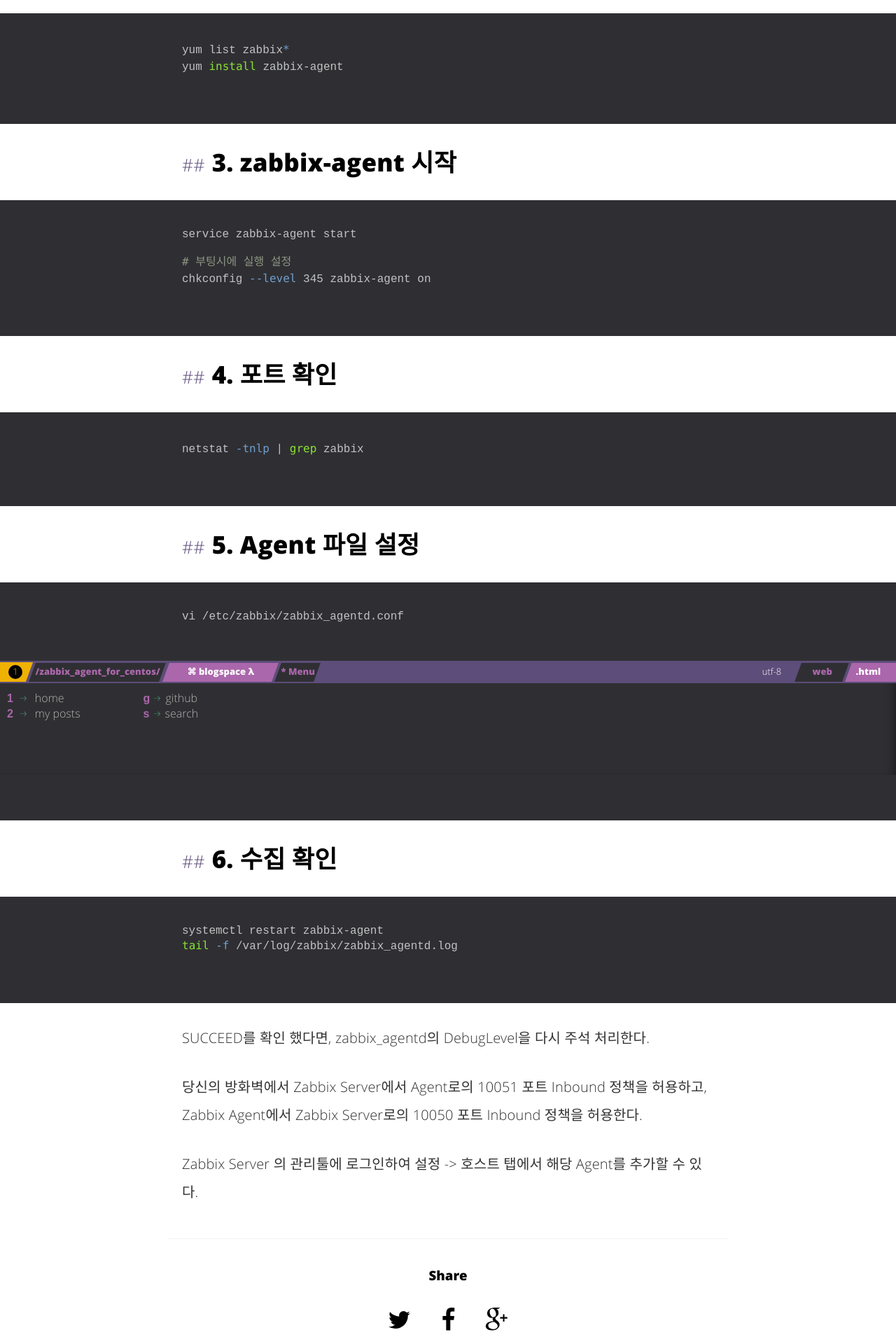
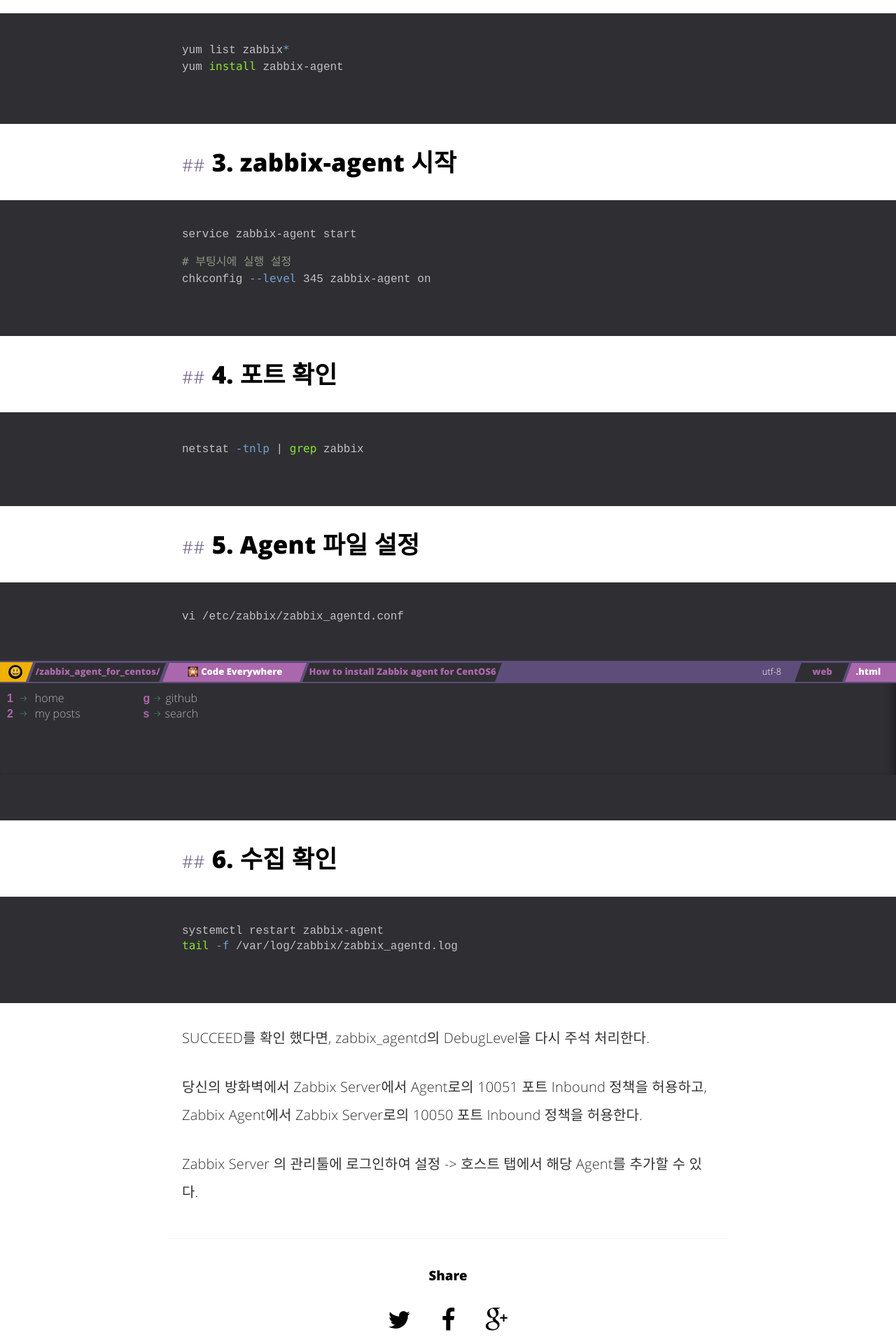
Before and after one commit to rainofpainki/rainofpainki.github.io, a Jekyll site: the page built from _posts/2018-02-01-zabbix_agent_for_centos.md, in a window 1280 px wide. Shown: the part 693-2613 px from the top of the page at 70% size. Built offline with Jekyll 4.4.1, drawn with Linux system fonts in a browser that asks for light colours; comment, search, counter and statistics services are not loaded.

Commit message:
fix menu

```diff
--- a/_includes/menu-search.html
+++ b/_includes/menu-search.html
@@ -17,10 +17,10 @@
   <div id="topmenu">
     {% assign filename = page.url | replace_first: '/', '' | replace: '/', '-'  | replace: '.html', '.md' %}
     <ul>
-      <li><span>1</span></li>
+      <li><span>😃</span></li>
       <li><span> {{page.url}}</span></li>
-      <li><span>⌘ blogspace λ </span></li>
-      <li><span>* Menu</span></li>
+      <li><span>🎇 Code Everywhere</span></li>
+      <li><span> {{page.title}}</span></li>
     </ul>
 
     <ul>
```
